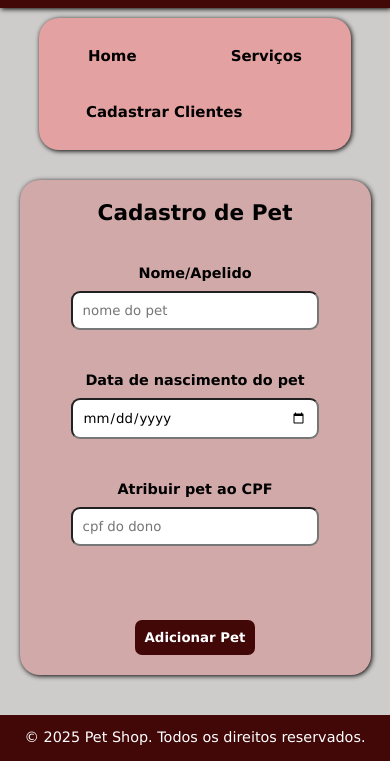
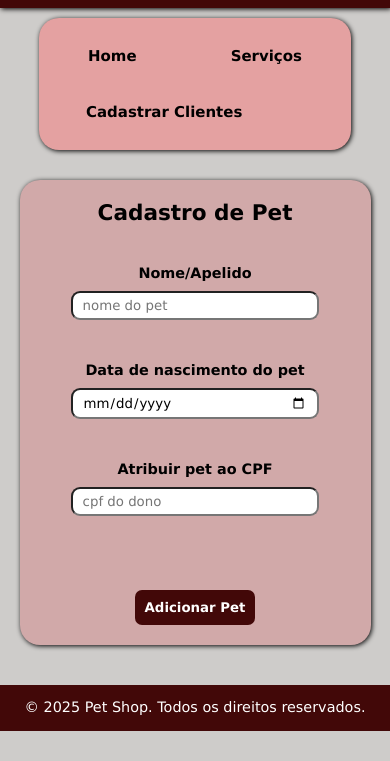
Before and after one commit to JohnMoreno23/petshop, a plain HTML site: page pets.html in a window 390 px wide. Shown: the part 128-889 px from the top of the page. After the commit the page ends 859 px from the top, so only its background shows below. Drawn offline with Linux system fonts and the light colour scheme.

Commit message:
ajuste inputs disp moveis

```diff
--- a/style.css
+++ b/style.css
@@ -202,7 +202,7 @@ footer {
         display: block;
         border-radius: 9px;
         width: 80%;
-        padding: 10px;
+        padding: 5px 10px;
         box-sizing: border-box;
     }
 
```
